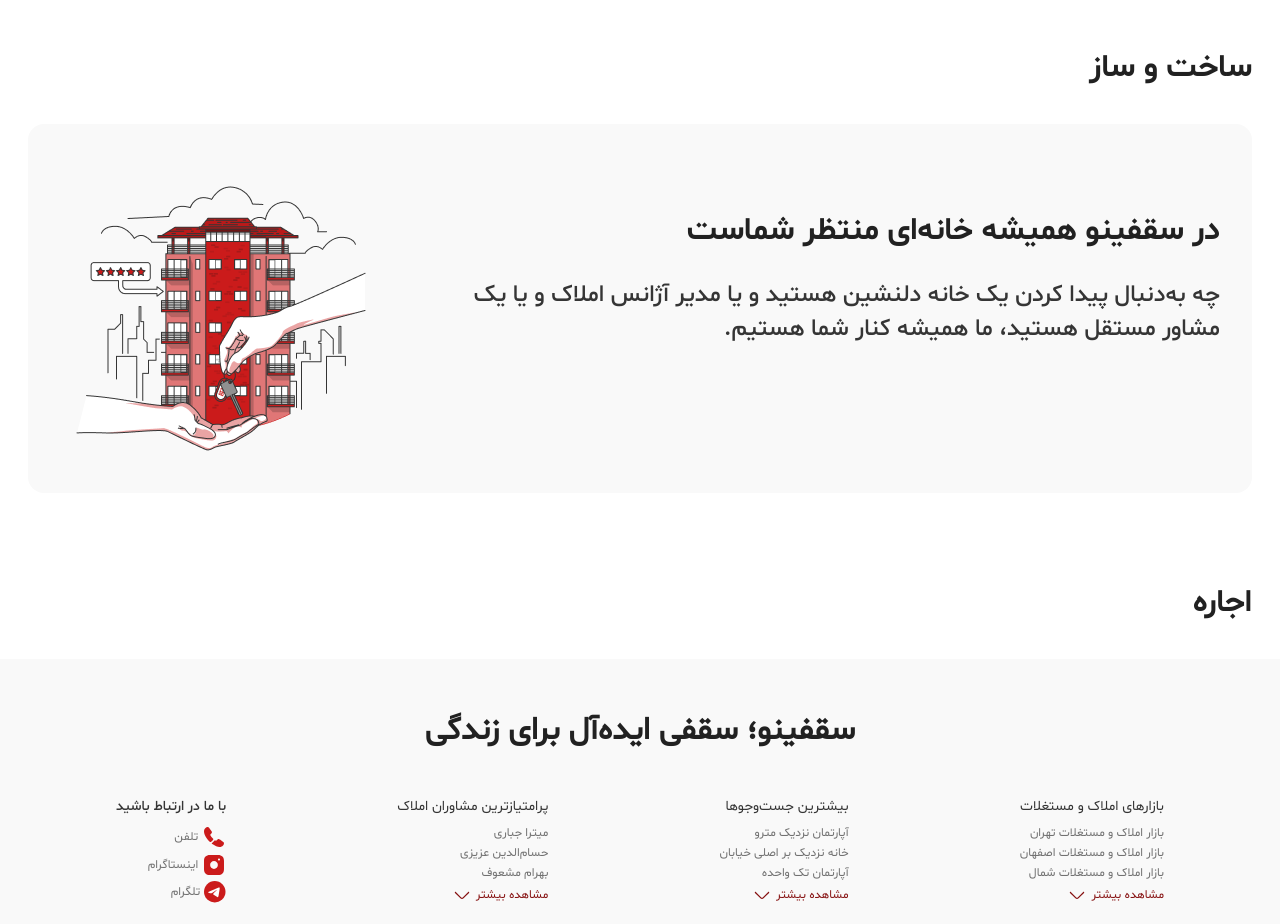
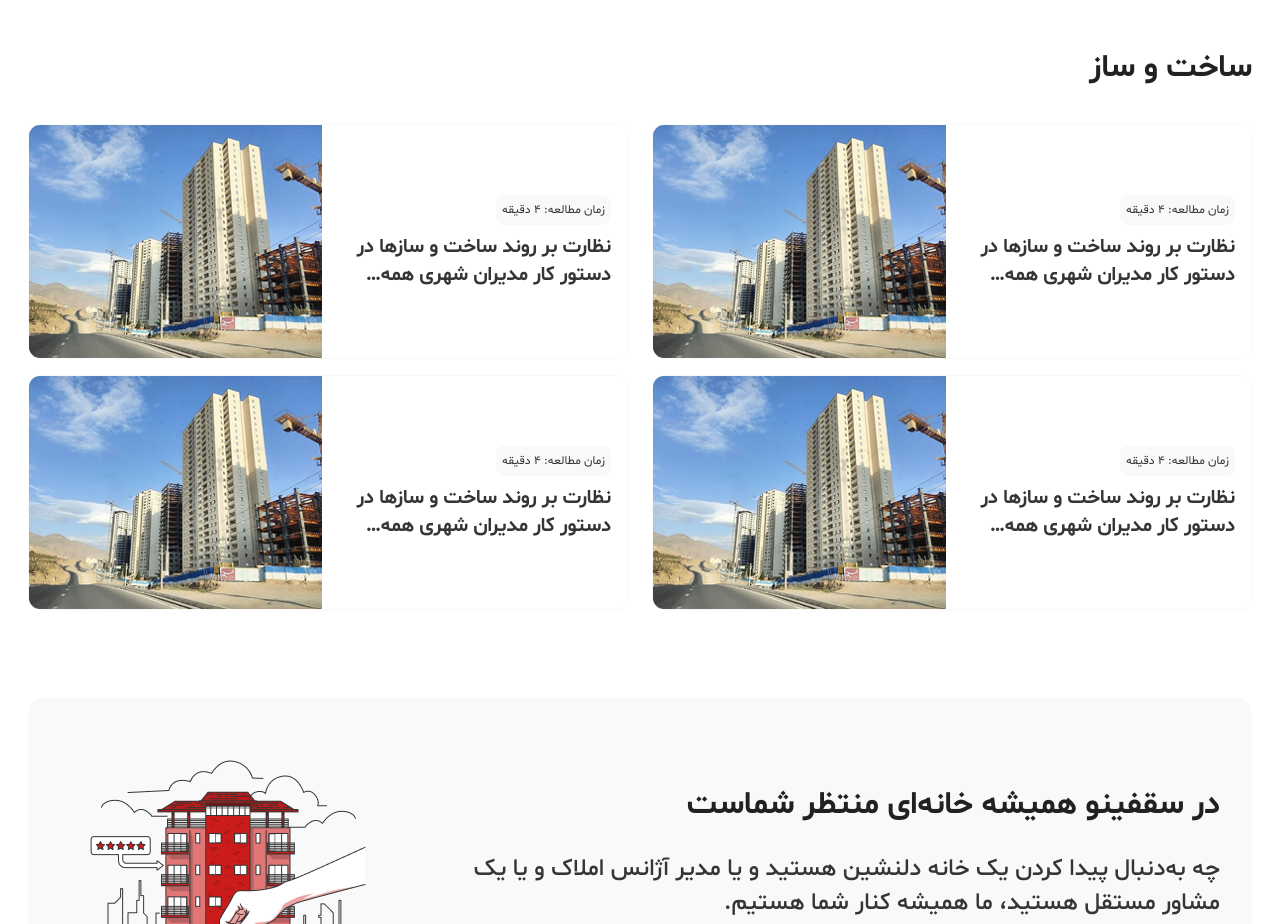
Before and after one commit to soheil-jalili/Saghfinoo, a Next.js app: page /news in a window 1280 px wide. Shown: the part 1640-2564 px from the top of the page. Built offline with nearby package versions, Linux system fonts and the light colour scheme.

Commit message:
[ADD] BuildCard component

```diff
--- a/app/news/page.tsx
+++ b/app/news/page.tsx
@@ -4,6 +4,7 @@ import TitlePage from "@/components/module/TitlePage/TitlePage";
 import Housing from "@/components/templates/Estate/Housing/Housing";
 import MainNewsItem from "@/components/templates/News/MainNewsItem";
 import AdNews from "@/components/templates/News/AdNews";
+import BuildCard from "@/components/module/BuildCard/BuildCard";
 
 const News: React.FC = () => {
   return (
@@ -32,6 +33,13 @@ const News: React.FC = () => {
         className="mt-10 sm:mt-14! px-4 md:px-10.5 lg:px-[65px] xl:px-0 text-gray-12"
       />
 
+      <div className="grid grid-cols-2 mb-22 gap-x-6 gap-y-4 px-4 md:px-10.5 lg:px-[65px] xl:px-0">
+        <BuildCard />
+        <BuildCard />
+        <BuildCard />
+        <BuildCard />
+      </div>
+
       <AdNews />
 
       <TitlePage
--- /dev/null
+++ b/components/module/BuildCard/BuildCard.tsx
@@ -0,0 +1,32 @@
+import React from "react";
+import Badge from "../Badge/Badge";
+import Image from "next/image";
+import Link from "next/link";
+
+const BuildCard: React.FC = () => {
+  return (
+    <div className="flex items-center gap-2 rounded-xl overflow-hidden border border-gray-2 pr-4 h-[235px]">
+      <div>
+        <Badge className="w-[115px] h-7.5 mb-2">
+          <p className="p-1">زمان مطالعه: ۴ دقیقه</p>
+        </Badge>
+        <Link
+          href={"/"}
+          className="line-clamp-2 text-ellipsis text-gray-11 text-xs sm:text-xl font-bold-shabnam! leading-[140%]"
+        >
+          نظارت بر روند ساخت و سازها در دستور کار مدیران شهری همه شهرها باشد
+        </Link>
+      </div>
+
+      <Image
+        src={"/assets/images/news/build-card.png"}
+        alt="Build-Card"
+        width={296}
+        height={235}
+        className="h-full"
+      />
+    </div>
+  );
+};
+
+export default BuildCard;
```
Also changed, not shown: public/assets/images/news/build-card.png (added).
